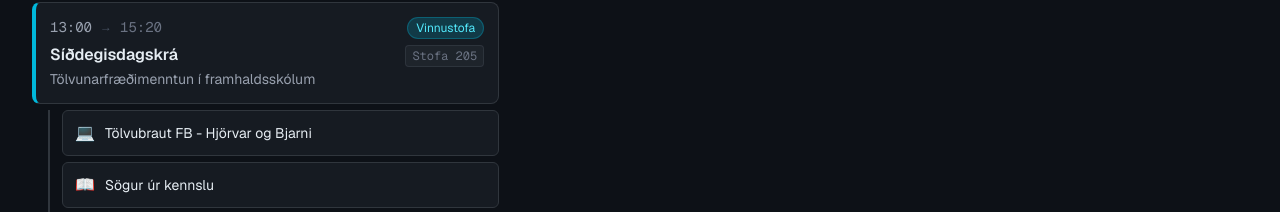
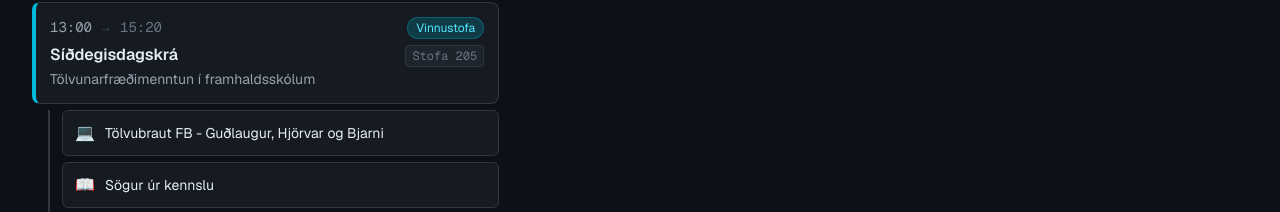
Before and after one commit to ellertsmari/Starfs-r-unardagurinn2026, a Next.js app: page / in a window 1280 px wide. Shown: the part 845-1057 px from the top of the page. Built offline with nearby package versions, Linux system fonts and the light colour scheme.

Commit message:
added Guðlaugur to the FB presentation

```diff
--- a/src/app/components/SchedulePage.tsx
+++ b/src/app/components/SchedulePage.tsx
@@ -220,7 +220,7 @@ interface AfternoonSubItem {
 }
 
 const AFTERNOON_ITEMS: AfternoonSubItem[] = [
-  { id: "fb-tolvubraut", title: "Tölvubraut FB - Hjörvar og Bjarni", icon: "💻", color: "green" },
+  { id: "fb-tolvubraut", title: "Tölvubraut FB - Guðlaugur, Hjörvar og Bjarni", icon: "💻", color: "green" },
   { id: "stories", title: "Sögur úr kennslu", icon: "📖", color: "green" },
   { id: "active-listening", title: "Virk hlustunaræfing", icon: "👂", color: "cyan" },
   { id: "discussion", title: "Almenn umræða", icon: "💬", color: "blue" },
@@ -485,7 +485,7 @@ function DetailContent({ id }: { id: string }) {
             Tölvubraut FB - Kynning á námslínu
           </h3>
           <p className="text-gray-300 leading-relaxed">
-            Hjörvar og Bjarni, kennarar frá Fjölbrautaskólanum í Breiðholti (FB),
+            Guðlaugur, Hjörvar og Bjarni, kennarar frá Fjölbrautaskólanum í Breiðholti (FB),
             kynna tölvubrautina - stúdentsprófsbraut sem undirbýr nemendur
             fyrir háskólanám í tölvunarfræði, hugbúnaðarverkfræði og skyldum
             greinum.
```
